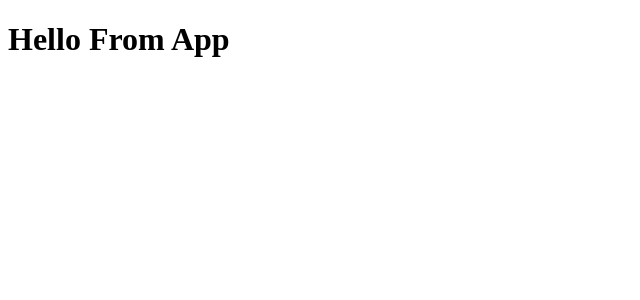
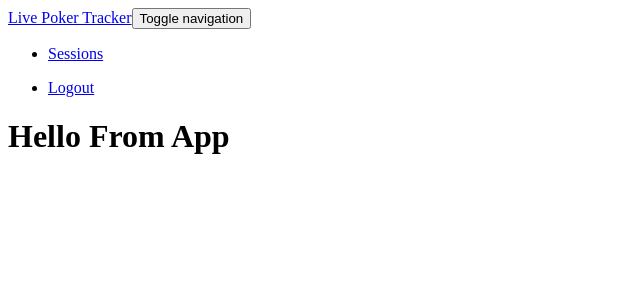
Before and after one commit to wolnewitz/live-poker-tracker, a React app: page / in a window 1280 px wide. Shown: the top 300 px of the page, without its empty margins (0-640 px from the left). Built offline with nearby package versions, Linux system fonts and the light colour scheme; the HTML template or start-up script is replaced by a standard one.

Commit message:
Add bootstrap and basic navbar

```diff
--- a/client/src/components/App.js
+++ b/client/src/components/App.js
@@ -1,8 +1,16 @@
 import React, { Component } from 'react';
+import NavBar from './Nav';
 
 class App extends Component {
   render() {
-    return <h1>Hello From App</h1>
+    return(
+      <div>
+        <NavBar />
+        <div className='container'>
+          <h1>Hello From App</h1>
+        </div>
+      </div>
+    );
   }
 }
 
--- /dev/null
+++ b/client/src/components/Nav.js
@@ -0,0 +1,22 @@
+import React from 'react';
+import { Nav, Navbar, NavItem, MenuItem, NavDropdown } from 'react-bootstrap'
+
+const NavBar = () =>
+  <Navbar collapseOnSelect>
+    <Navbar.Header>
+      <Navbar.Brand>
+        <a href="#">Live Poker Tracker</a>
+      </Navbar.Brand>
+      <Navbar.Toggle />
+    </Navbar.Header>
+    <Navbar.Collapse>
+    <Nav>
+      <NavItem href="#">Sessions</NavItem>
+    </Nav>
+      <Nav pullRight>
+        <NavItem eventKey={2} href="#">Logout</NavItem>
+      </Nav>
+    </Navbar.Collapse>
+  </Navbar>
+
+export default NavBar;
--- a/package.json
+++ b/package.json
@@ -27,6 +27,7 @@
   "dependencies": {
     "express": "^4.14.0",
     "react": "^15.4.2",
+    "react-bootstrap": "^0.30.7",
     "react-dom": "^15.4.2",
     "webpack": "^1.14.0"
   }
```
Also changed, not shown: 2 other files (tests, documents, lock files or other folders).
